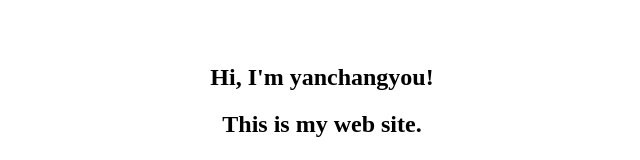
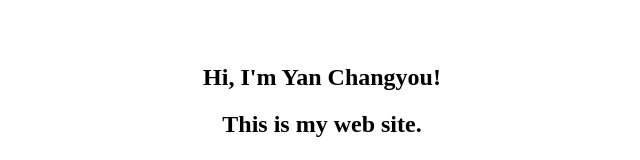
Before and after one commit to yanchangyou/blog.yanchangyou.cn, a plain HTML site: page index.html in a window 1280 px wide. Shown: the top 160 px of the page, without its empty margins (318-958 px from the left). Drawn offline with Linux system fonts and the light colour scheme.

Commit message:
修改名称

```diff
--- a/index.html
+++ b/index.html
@@ -6,7 +6,7 @@
 		<div style="text-align:center">
 			<br>
 			<br>
-			<h2>Hi, I'm yanchangyou!</h2>
+			<h2>Hi, I'm Yan Changyou!</h2>
 			<h2>This is my web site. </h2>
 			<h2>I wish you like it!</h2>
 		</div>
```
